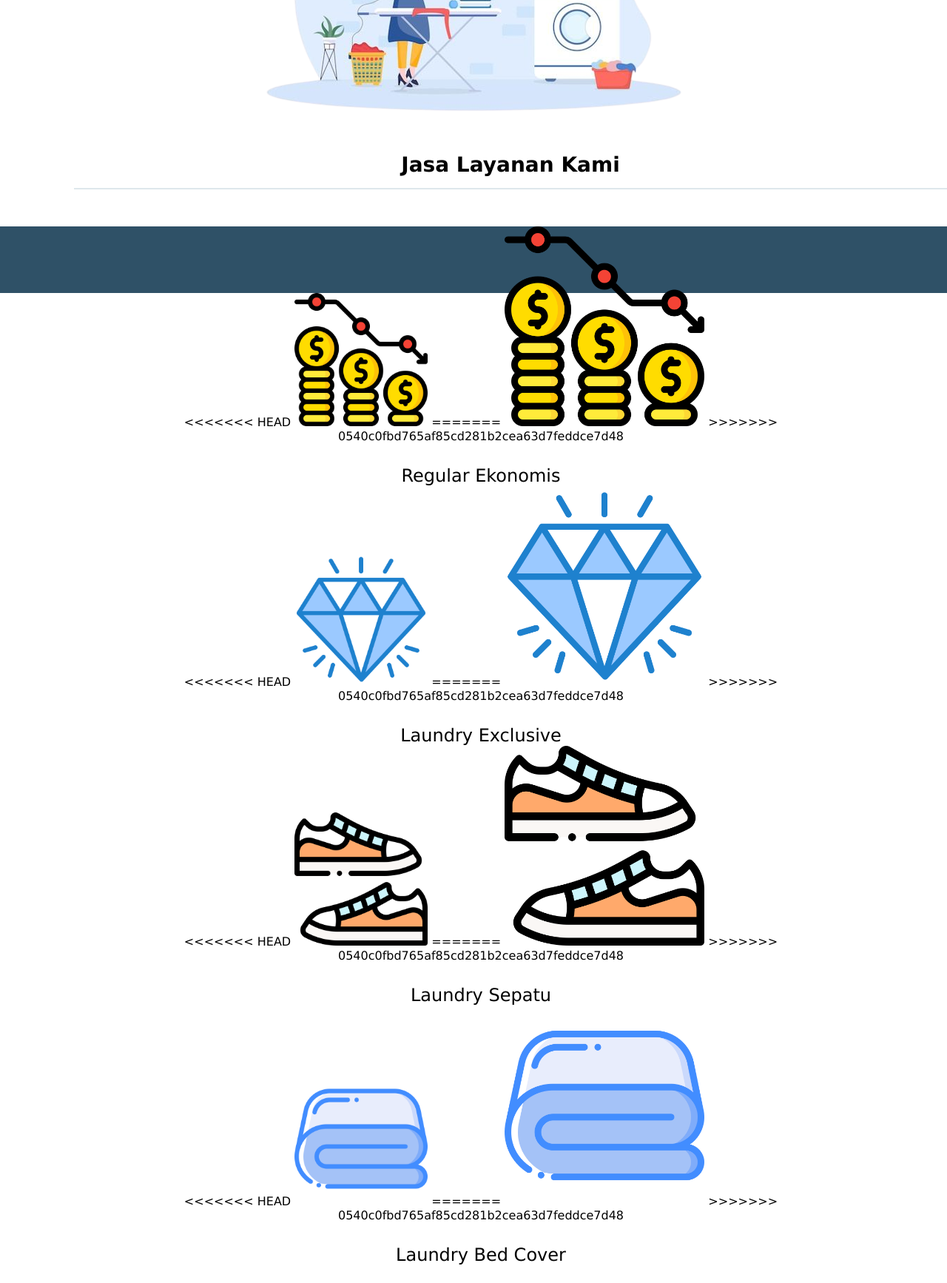
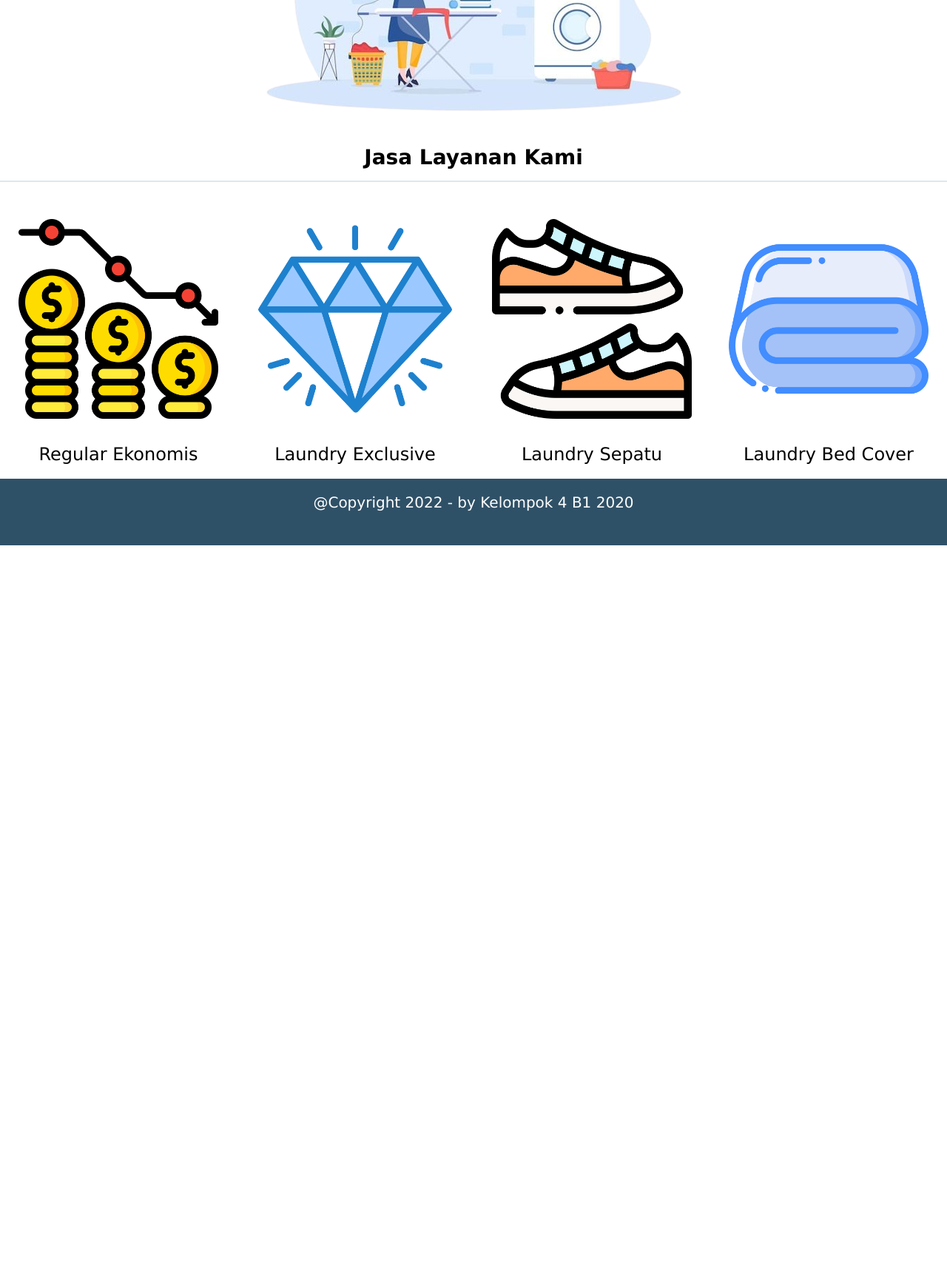
Before and after one commit to atikamaulidaz/Proyek-Akhir-WEB, a PHP site: page /Proyek-Akhir-WEB/beranda.php in a window 1280 px wide. Shown: the part 347-2081 px from the top of the page at 74% size. After the commit the page ends 1084 px from the top, so only its background shows below. Run offline with PHP 8.4, Linux system fonts and the light colour scheme; a user stored in the database is signed in.

Commit message:
update css

```diff
--- a/beranda-admin.php
+++ b/beranda-admin.php
@@ -77,7 +77,7 @@
                     <td><?=$row['telpon']?></td>
                     <td><?=$row['email']?></td>
                     <td><?=$row['jenis']?></td>
-                    <td><img src="gambar/<?=$row['file']?>" width="60px" ></td>
+                    <td><img src="gambar/<?=$row['file']?>" width="50px" height="50px" ></td>
                     <td><?=$row['waktu']?></td>
 
                     <td class="edit">
--- a/beranda.php
+++ b/beranda.php
@@ -33,46 +33,28 @@
             <center><img src="images/laundry.png"></center>
         </div>
         <center>
+        <h3 class="nama-penawaran">Jasa Layanan Kami</h3>
         <div class="penawaran">
-            <center>
-                <h3 class="nama-penawaran">Jasa Layanan Kami</h3>
-            </center>
             <div class="penawaran-item">
-<<<<<<< HEAD
-                <img src="images/cash.png" width="180px" height="180px">
-=======
                 <img src="images/cash.png" width="270px" height="270px">
->>>>>>> 0540c0fbd765af85cd281b2cea63d7feddce7d48
                 <center>
                     <p>Regular Ekonomis</p>
                 </center>
             </div>
             <div class="penawaran-item">
-<<<<<<< HEAD
-                <img src="images/diamond.png" width="180px" height="180px">
-=======
                 <img src="images/diamond.png" width="270px" height="270px">
->>>>>>> 0540c0fbd765af85cd281b2cea63d7feddce7d48
                 <center>
                     <p>Laundry Exclusive</p>
                 </center>
             </div>
             <div class="penawaran-item">
-<<<<<<< HEAD
-                <img src="images/shoes.png" width="180px" height="180px">
-=======
                 <img src="images/shoes.png" width="270px" height="270px">
->>>>>>> 0540c0fbd765af85cd281b2cea63d7feddce7d48
                 <center>
                     <p>Laundry Sepatu</p>
                 </center>
             </div>
             <div class="penawaran-item">
-<<<<<<< HEAD
-                <img src="images/bed-sheets.png" width="180px" height="180px">
-=======
                 <img src="images/bed-sheets.png" width="270px" height="270px">
->>>>>>> 0540c0fbd765af85cd281b2cea63d7feddce7d48
                 <center>
                     <p>Laundry Bed Cover</p>
                 </center>
@@ -80,6 +62,7 @@
         </div>
         </center>
     </div>
+    <br>
     <div class="footer">
         <div class="nama-footer"><center>@Copyright 2022 - by Kelompok 4 B1 2020</center></div>
     </div>
--- a/css/stylesheet.css
+++ b/css/stylesheet.css
@@ -50,10 +50,11 @@
 }
 
 .penawaran {
+    display: flex;
     height: auto;
     margin-top: 10px;
-    width: auto;
-    padding-left: 100px;
+    width:auto;
+    justify-content: space-around;
 }
 
 .nama-penawaran {
@@ -64,16 +65,8 @@
 }
 
 .penawaran-item{
-
-    margin-right: 117px;
+    float: left;
     width:auto ;
-    float: left;
-
-    float: left;
-    margin-right: 80px;
-    /* border-radius: 50%; */
-    width: auto;
-
 }
 
 .penawaran-item p{
@@ -232,3 +225,23 @@
 .button-order:hover {
     background-color: rgb(61, 61, 124);
 }
+
+.col-1 {width: 8.33%;}
+.col-2 {width: 16.66%;}
+.col-3 {width: 25%;}
+.col-4 {width: 33.33%;}
+.col-5 {width: 41.66%;}
+.col-6 {width: 50%;}
+.col-7 {width: 58.33%;}
+.col-8 {width: 66.66%;}
+.col-9 {width: 75%;}
+.col-10 {width: 83.33%;}
+.col-11 {width: 91.66%;}
+.col-12 {width: 100%;}
+
+@media only screen and (max-width: 768px) {
+  /* For mobile phones: */
+  [class*="col-"] {
+    width: 100%;
+  }
+}
--- a/index.php
+++ b/index.php
@@ -1,5 +1,6 @@
 <!DOCTYPE html>
 <html lang="en">
+
 <head>
     <meta charset="UTF-8">
     <meta http-equiv="X-UA-Compatible" content="IE=edge">
@@ -7,6 +8,7 @@
     <link rel="stylesheet" href="css/stylesheet.css">
     <title>PA PEMROGRAMAN WEB</title>
 </head>
+
 <body>
     <div class="header">
         <div class="nama-header">Laundry Express</div>
@@ -25,9 +27,10 @@
             <img src="images/welcome-back.png" width="400px" height="350px">
         </center>
     </div>
-        <div class="penawaran">
     <center>
         <h3 class="nama-penawaran">Keunggulan Laundry Express</h3>
+        <div class="penawaran">
+
             <div class="penawaran-item">
                 <img src="images/laundry-detergent.png" width="270px" height="270px">
                 <p>Detergen Unggulan</p>
@@ -49,4 +52,5 @@
     </div>
     <script src="javascript/jquery.js"></script>
 </body>
+
 </html>
```
Also changed, not shown: css/styleData.css (+20 -0 lines), css/styleSearch.css (+19 -0 lines). Lines whose indentation alone changed are shown as unchanged.
